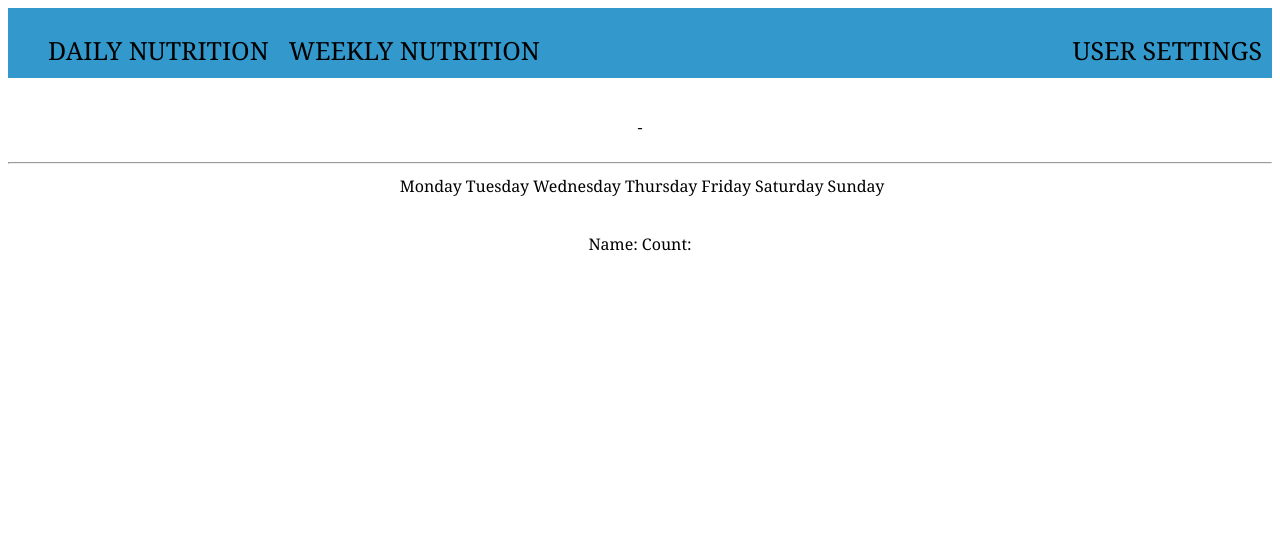
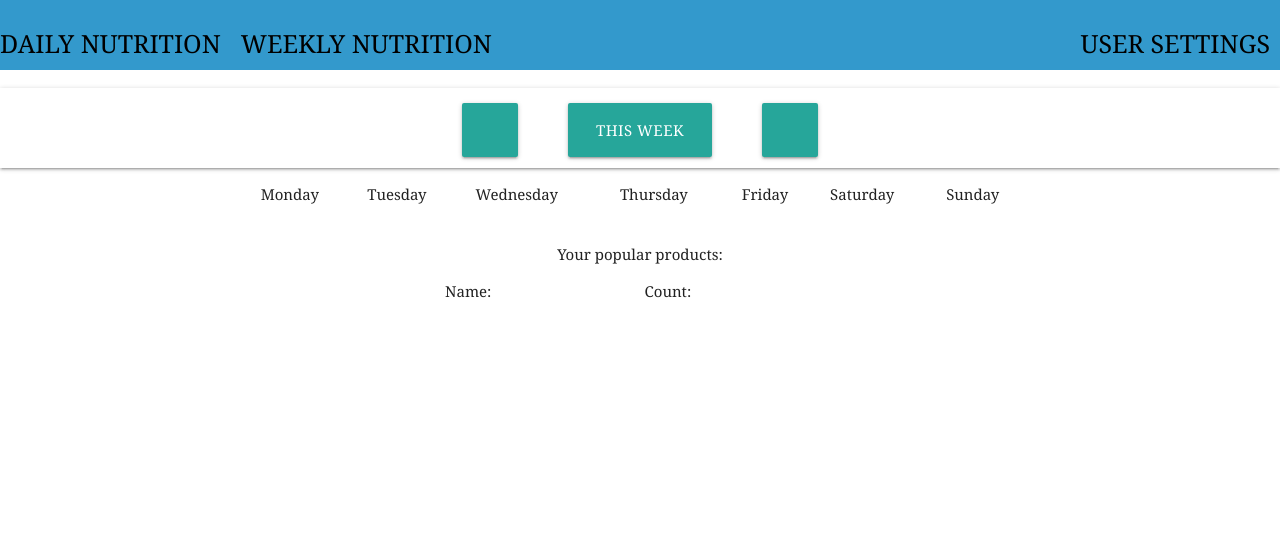
Before and after one commit to LukaszSzpak/Moje_kalorie-my_calories, a Django app: template myCalories/templates/weekly.html in a window 1280 px wide. Shown: the top 558 px of the page. Run offline with Django 3.2, Linux system fonts and the light colour scheme; the template is opened without the code that fills it, so the values that code supplies are empty; parts of the project's set-up code (start-up, migrations or seed data) failed here and were passed over; some libraries are stand-ins or nearby versions.

Commit message:
Added weekly's page styles

```diff
--- /dev/null
+++ b/myCalories/static/css/weekly.css
@@ -0,0 +1,8 @@
+.weekly_table, .weekly_foods {
+    max-width: 800px;
+    margin: auto;
+}
+
+.weekly_foods {
+    max-width: 400px;
+}
--- a/myCalories/static/js/weeklySummary.js
+++ b/myCalories/static/js/weeklySummary.js
@@ -11,8 +11,6 @@ function parseWeeklyData(newWeek, lang) {
 
             document.getElementById('prev_week').innerHTML = prev_week[0] + ' - ' + prev_week[6];
             document.getElementById('prev_week').onclick = function () {parseWeeklyData(prev_week[0], lang)};
-
-            document.getElementById('act_week').innerHTML = act_week[0] + ' - ' + act_week[6];
 
             document.getElementById('next_week').innerHTML = next_week[0] + ' - ' + next_week[0];
             document.getElementById('next_week').onclick = function () {parseWeeklyData(next_week[0], lang)};
@@ -59,7 +57,7 @@ function weeklyNutrition(daysSummaries, lang) {
 }
 
 function popularFoods(foodList, lang) {
-    let tbody = '<tr>';
+    let tbody = '';
 
     foodList.forEach(function (food) {
         let parsedFood = JSON.parse(food);
@@ -72,7 +70,7 @@ function popularFoods(foodList, lang) {
         }
 
 
-        tbody += '<td>';
+        tbody += '<tr><td>';
         if (lang === "pl") {
             tbody += parsedFood['name_pl'];
         } else {
--- a/myCalories/templates/weekly.html
+++ b/myCalories/templates/weekly.html
@@ -12,6 +12,8 @@
     {% block extension-styles %}
         {% load static %}
         <link rel="stylesheet" type="text/css" href="{% static 'css/common.css' %}">
+        <link rel="stylesheet" type="text/css" href="{% static 'css/weekly.css' %}">
+        <link rel="stylesheet" href="https://cdnjs.cloudflare.com/ajax/libs/materialize/1.0.0/css/materialize.min.css">
     {% endblock %}
 
     {% block scripts %}
@@ -41,26 +43,30 @@
 </header>
 
 <!-- Weekly navigation -->
-<br>
 <nav style="display: flex;
-  justify-content: center;">
+  justify-content: center; min-height: 80px; background-color: transparent;" class="nav-wrapper">
     <div style="float: left; margin-right: 50px">
-        <p class="daily_nav_link" id="prev_week"></p>
+        <p class="daily_nav_link waves-effect waves-light btn-large" id="prev_week" ></p>
     </div>
 
     <div style="float: left">
-        <p class="daily_nav_link" id="act_week"> {{ act_week_first }} - {{ act_week_last }}</p>
+        <p class="daily_nav_link waves-effect waves-light btn-large" id="act_week">
+            {% if user_lang == 'pl' %}
+                ten tydzień
+            {% else %}
+                this week
+            {% endif %}
+        </p>
     </div>
 
     <div style="float: left; margin-left: 50px">
-        <p class="daily_nav_link" id="next_week"></p>
+        <p class="daily_nav_link waves-effect waves-light btn-large" id="next_week"></p>
     </div>
 </nav>
 
-<hr/>
 <!-- Content -->
 <div class="main">
-    <table style="margin: auto">
+    <table class="weekly_table striped">
         <thead>
         <tr>
             {% if user_lang == 'pl' %}
@@ -80,7 +86,14 @@
 
     <br/>
 
-    <table style="margin: auto">
+    <table class="weekly_foods striped">
+        <caption>
+            {% if user_lang == 'pl' %}
+                Twoje popularne produkty:
+            {% else %}
+                Your popular products:
+            {% endif %}
+        </caption>
         <thead>
             {% if user_lang == 'pl' %}
                 {% include 'pl/pl_weeklyPopularFoodTableHeader.html' %}
```
